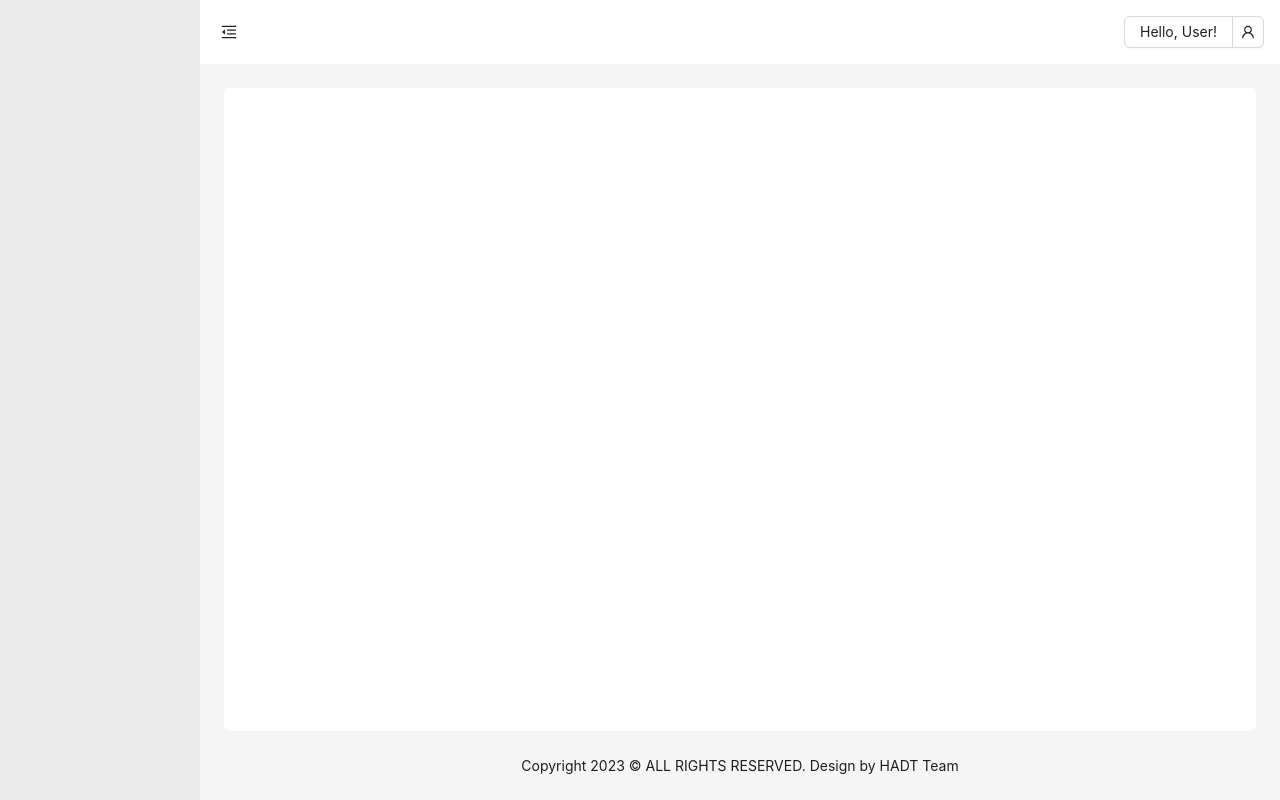
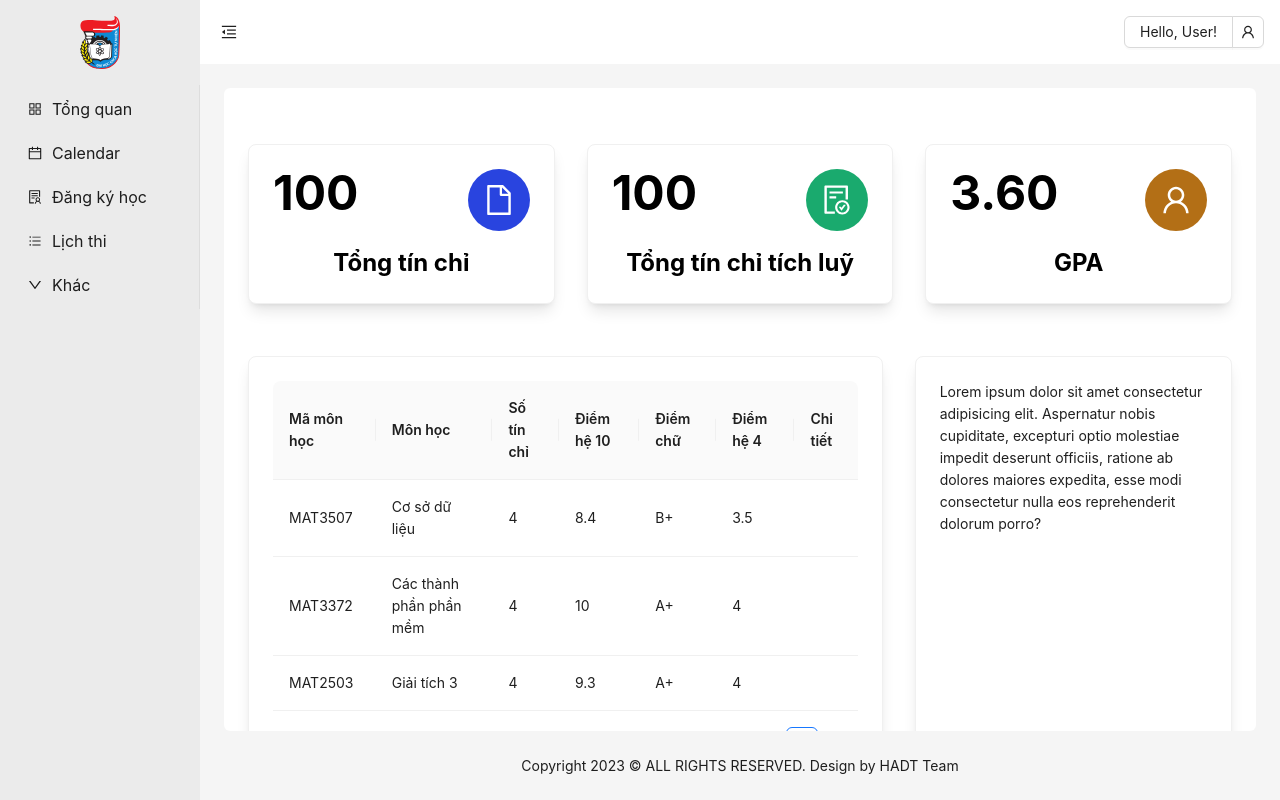
Before and after one commit to Harito97/UniManager, a React (Vite) app in the folder frontend/: page /student in a window 1280 px wide. Built offline with nearby package versions, Linux system fonts and the light colour scheme; the HTML template or start-up script is replaced by a standard one.

Commit message:
Update Dashboard

```diff
--- /dev/null
+++ b/frontend/src/components/Dashboard/Dashboard.jsx
@@ -0,0 +1,158 @@
+import { Card } from "antd";
+import React from "react";
+import {
+  UserOutlined,
+  FileOutlined,
+  FileDoneOutlined,
+} from "@ant-design/icons";
+import { Space, Table, Tag } from "antd";
+
+const columns = [
+  {
+    title: "Mã môn học",
+    dataIndex: "ma_hp",
+    key: "ma_hp",
+  },
+  {
+    title: "Môn học",
+    dataIndex: "ten_hp",
+    key: "ten_hp",
+  },
+  {
+    title: "Số tín chỉ",
+    dataIndex: "so_tin",
+    key: "so_tin",
+  },
+  {
+    title: "Điểm hệ 10",
+    dataIndex: "he10",
+    key: "he10",
+  },
+  {
+    title: "Điểm chữ",
+    dataIndex: "diem",
+    key: "diem",
+  },
+  {
+    title: "Điểm hệ 4",
+    dataIndex: "he4",
+    key: "he4",
+  },
+  {
+    title: "Chi tiết",
+    dataIndex: "",
+    key: "",
+  },
+];
+
+// Example
+const data = [
+  {
+    key: "1",
+    ma_hp: "MAT3507",
+    ten_hp: "Cơ sở dữ liệu",
+    so_tin: "4",
+    he10: 8.4,
+    diem: "B+",
+    he4: 3.5,
+  },
+  {
+    key: "2",
+    ma_hp: "MAT3372",
+    ten_hp: "Các thành phần phần mềm",
+    so_tin: "4",
+    he10: 10,
+    diem: "A+",
+    he4: 4.0,
+  },
+  {
+    key: "3",
+    ma_hp: "MAT2503",
+    ten_hp: "Giải tích 3",
+    so_tin: "4",
+    he10: 9.3,
+    diem: "A+",
+    he4: 4.0,
+  },
+];
+
+const Dashboard = () => {
+  return (
+    <>
+      <div className="flex w-full flex-col gap-5">
+        <div className="mt-8 flex flex-row justify-evenly gap-2 max-lg:flex-col md:gap-4 xl:gap-8">
+          <Card
+            hoverable={true}
+            loading={false}
+            className="w-1/3 shadow-lg max-lg:w-full"
+          >
+            <div className="flex flex-col items-center justify-center ">
+              <div className="flex w-full flex-row justify-between">
+                <div className="text-3xl font-bold text-black xl:text-5xl">
+                  100
+                </div>
+                <FileOutlined className="flex rounded-full bg-[#2944df] p-4 text-2xl text-white hover:shadow-xl xl:text-3xl" />
+              </div>
+              <div className="mt-4 text-xl font-bold  text-black xl:text-2xl">
+                Tổng tín chỉ
+              </div>
+            </div>
+          </Card>
+          <Card
+            hoverable={true}
+            loading={false}
+            className="w-1/3 shadow-lg max-lg:w-full"
+          >
+            <div className="flex flex-col items-center justify-center ">
+              <div className="flex w-full flex-row justify-between">
+                <div className="text-3xl font-bold text-black xl:text-5xl">
+                  100
+                </div>
+                <FileDoneOutlined className="flex rounded-full bg-[#1aaa6e] p-4 text-2xl text-white hover:shadow-xl xl:text-3xl" />
+              </div>
+              <div className="mt-4 text-xl font-bold text-black xl:text-2xl">
+                Tổng tín chỉ tích luỹ
+              </div>
+            </div>
+          </Card>
+          <Card
+            hoverable={true}
+            loading={false}
+            className="w-1/3 shadow-lg max-lg:w-full"
+          >
+            <div className="flex flex-col items-center justify-center ">
+              <div className="flex w-full flex-row justify-between">
+                <div className="text-3xl font-bold text-black xl:text-5xl">
+                  3.60
+                </div>
+                <UserOutlined className="flex rounded-full bg-[#b36f16] p-4 text-2xl text-white hover:shadow-xl xl:text-3xl" />
+              </div>
+              <div className="mt-4 text-center text-xl font-bold text-black xl:text-2xl">
+                GPA
+              </div>
+            </div>
+          </Card>
+        </div>
+        <div className="mt-8 flex flex-row justify-evenly gap-2 max-lg:flex-col md:gap-4 xl:gap-8">
+          <Card
+            hoverable={true}
+            loading={false}
+            className="w-2/3 shadow-lg max-lg:w-full"
+          >
+            <Table columns={columns} dataSource={data} />
+          </Card>
+          <Card
+            hoverable={true}
+            loading={false}
+            className="w-1/3 shadow-lg max-lg:w-full"
+          >
+            <p>Lorem ipsum dolor sit amet consectetur adipisicing elit. Aspernatur nobis cupiditate, excepturi optio molestiae impedit deserunt officiis, ratione ab dolores maiores expedita, esse modi consectetur nulla eos reprehenderit dolorum porro?</p>
+          </Card>
+        </div>
+
+      </div>
+    </>
+  );
+};
+
+export default Dashboard;
--- /dev/null
+++ b/frontend/src/components/Dashboard/Sidebar.jsx
@@ -0,0 +1,37 @@
+import React, { useEffect } from "react";
+import { Menu } from "antd";
+import {
+  AppstoreOutlined,
+  CalendarOutlined,
+  SolutionOutlined,
+  BarsOutlined,
+  DownOutlined,
+} from "@ant-design/icons";
+import Logo from "../../assets/hus-logo.svg";
+
+const Sidebar = () => {
+  useEffect(() => {}, []);
+
+  return (
+    <>
+      <div className="flex w-full flex-col items-center justify-center bg-[#EBEBEB] py-4">
+        <img src={Logo} alt="logo" className="w-10" />
+      </div>
+      <Menu
+        theme="light"
+        mode="inline"
+        defaultActiveFirst="1"
+        className="bg-[#EBEBEB] text-base font-normal text-black"
+        items={[
+          { key: "1", icon: <AppstoreOutlined />, label: <a>Tổng quan</a> },
+          { key: "2", icon: <CalendarOutlined />, label: <a>Calendar</a> },
+          { key: "3", icon: <SolutionOutlined />, label: <a>Đăng ký học</a> },
+          { key: "4", icon: <BarsOutlined />, label: <a>Lịch thi</a> },
+          { key: "5", icon: <DownOutlined />, label: <a>Khác</a> },
+        ]}
+      />
+    </>
+  );
+};
+
+export default Sidebar;
--- a/frontend/src/pages/Student.jsx
+++ b/frontend/src/pages/Student.jsx
@@ -4,6 +4,7 @@ import {
   MenuUnfoldOutlined,
   UserOutlined,
   PoweroffOutlined,
+  SettingOutlined,
 } from "@ant-design/icons";
 import { Layout, Button, Dropdown } from "antd";
 import { Content, Footer, Header } from "antd/es/layout/layout";
@@ -11,7 +12,8 @@ import Sider from "antd/es/layout/Sider";
 
 import { Route, Routes } from "react-router-dom";
 // import { Dashboard, Map } from "../pages";
-// import Sidebar from "./Sidebar";
+import Sidebar from "../components/Dashboard/Sidebar";
+import Dashboard from "../components/Dashboard/Dashboard";
 // import { useContentContext } from "../providers/ContentContext";
 
 const Main = () => {
@@ -28,8 +30,13 @@ const Main = () => {
   // Navigation Menu Options
   const items = [
     {
+      label: "Profile",
+      key: "1",
+      icon: <SettingOutlined />,
+    },
+    {
       label: "Logout",
-      key: "1",
+      key: "2",
       icon: <PoweroffOutlined />,
     },
   ];
@@ -62,7 +69,7 @@ const Main = () => {
         collapsed={collapsed}
         style={{ background: "#EBEBEB" }}
       >
-        {/* <Sidebar /> */}
+        <Sidebar />
       </Sider>
       <Layout>
         <Header style={{ padding: 0, background: "white" }}>
@@ -80,6 +87,7 @@ const Main = () => {
                 zIndex: 999,
               }}
             />
+
             <Dropdown.Button
               menu={menuProps}
               icon={<UserOutlined />}
@@ -90,16 +98,16 @@ const Main = () => {
           </div>
         </Header>
 
-        <Content className="m-[24px] h-full overflow-scroll rounded-md bg-white p-[24px]">
-          {/* <Routes>
-            <Route exact path="/" element={<Dashboard />} />
-            <Route exact path="/dashboard" element={<Dashboard />} />
-            <Route exact path="/map" element={<Map />} />
-          </Routes> */}
+        <Content className="m-[24px] h-full overflow-auto rounded-md bg-white p-[24px]">
+          <Dashboard />
         </Content>
         <Footer className="pt-0 text-center">
           Copyright 2023 © ALL RIGHTS RESERVED. Design by{" "}
-          <a href="https://github.com/Harito97/UniManager" target="_blank" rel="noreferrer">
+          <a
+            href="https://github.com/Harito97/UniManager"
+            target="_blank"
+            rel="noreferrer"
+          >
             HADT Team
           </a>
         </Footer>
```
